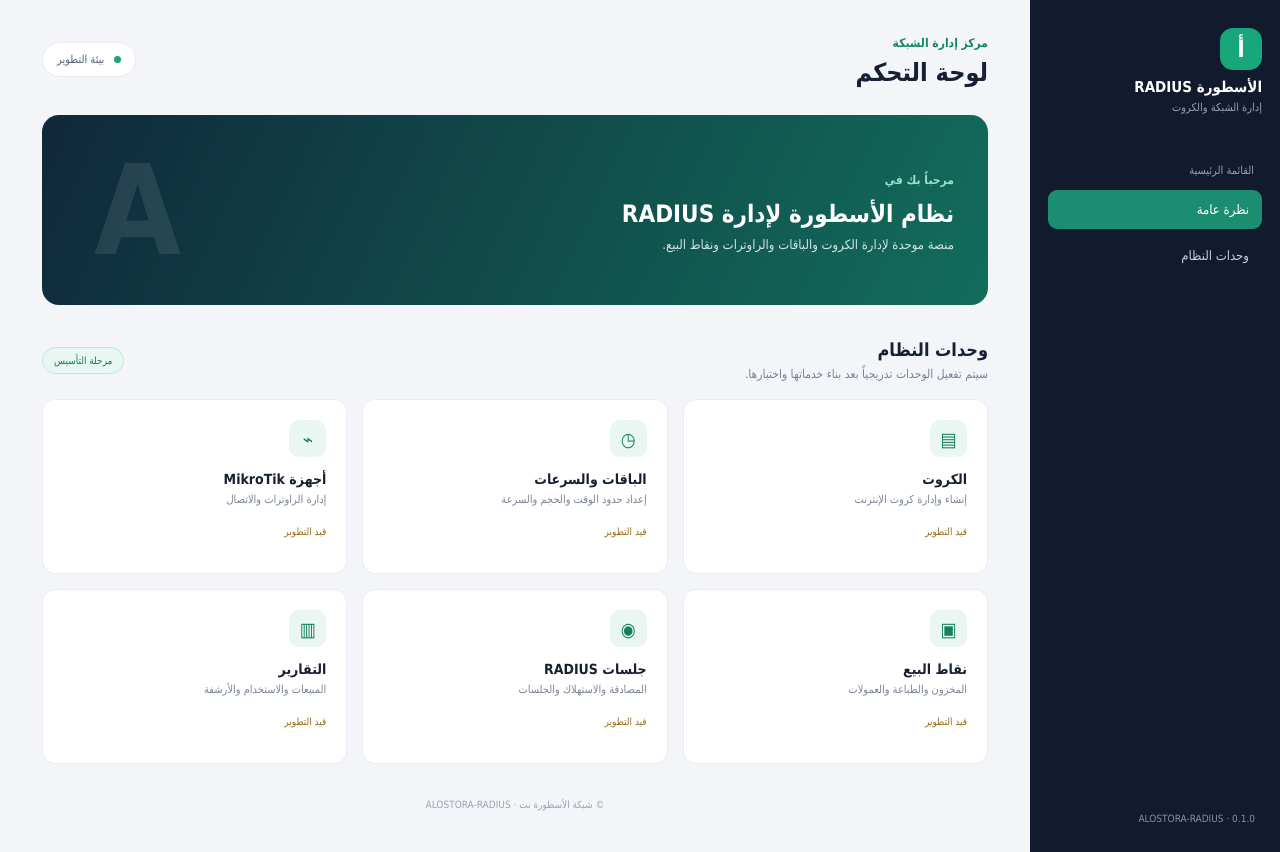
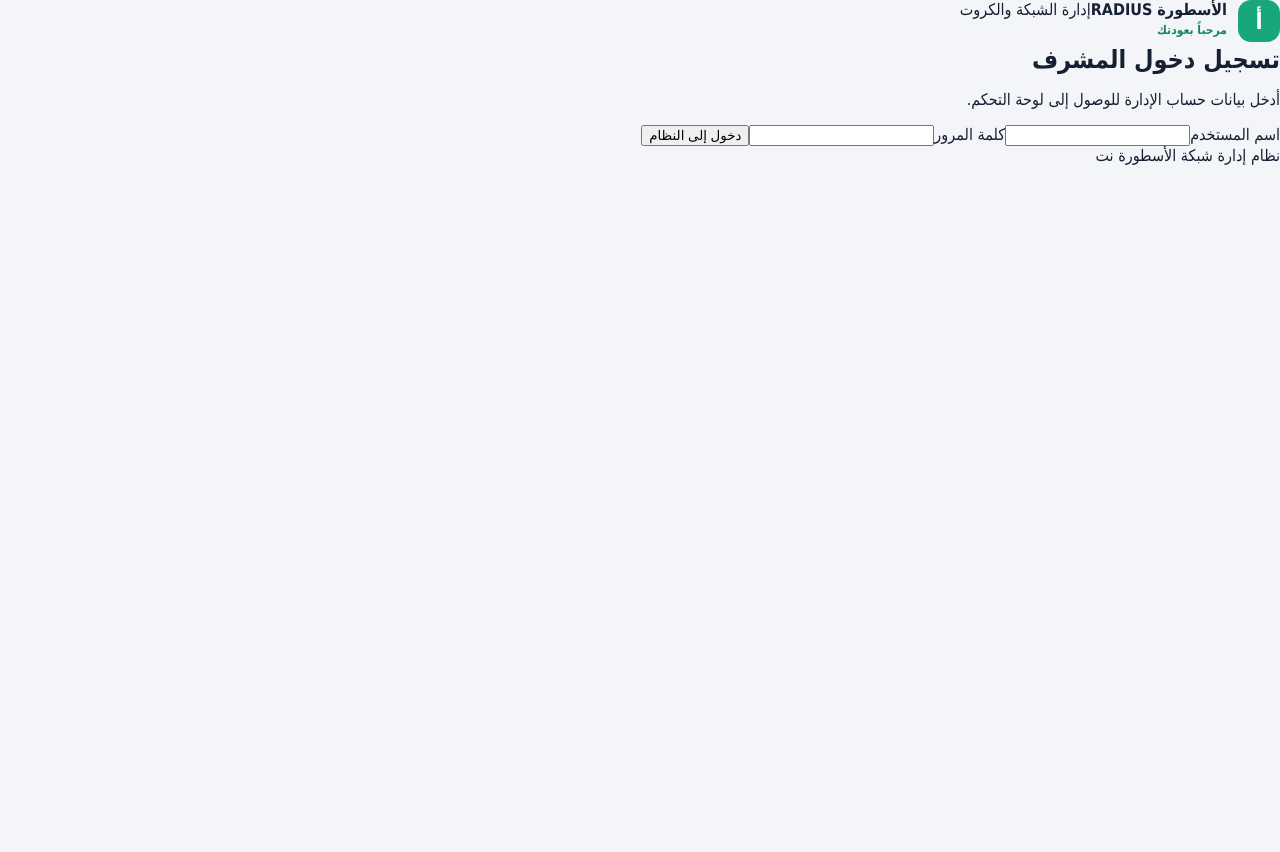
Before and after one commit to mogj637-sys/ALOSTORA-RADIUS, a React (Vite) app in the folder frontend/: page / in a window 1280 px wide. After the commit the page ends 800 px from the top, so only its background shows below. Built offline with nearby package versions, Linux system fonts and the light colour scheme.

Commit message:
feat: connect Arabic dashboard to administrator login API

```diff
--- a/frontend/src/App.tsx
+++ b/frontend/src/App.tsx
@@ -1,3 +1,14 @@
+import { FormEvent, useEffect, useState } from "react";
+
+const API_BASE = "http://localhost:8000";
+
+type CurrentUser = {
+  id: number;
+  username: string;
+  display_name: string;
+  roles: string[];
+};
+
 const modules = [
   { title: "الكروت", detail: "إنشاء وإدارة كروت الإنترنت", icon: "▤" },
   { title: "الباقات والسرعات", detail: "إعداد حدود الوقت والحجم والسرعة", icon: "◷" },
@@ -7,7 +18,68 @@ const modules = [
   { title: "التقارير", detail: "المبيعات والاستخدام والأرشفة", icon: "▥" },
 ];
 
-function App() {
+function LoginScreen({ onLogin }: { onLogin: (username: string, password: string) => Promise<void> }) {
+  const [username, setUsername] = useState("");
+  const [password, setPassword] = useState("");
+  const [busy, setBusy] = useState(false);
+  const [error, setError] = useState("");
+
+  async function submit(event: FormEvent<HTMLFormElement>) {
+    event.preventDefault();
+    setBusy(true);
+    setError("");
+    try {
+      await onLogin(username, password);
+    } catch (err) {
+      setError(err instanceof Error ? err.message : "تعذر تسجيل الدخول");
+    } finally {
+      setBusy(false);
+    }
+  }
+
+  return (
+    <main className="login-shell">
+      <section className="login-card">
+        <div className="login-brand">
+          <div className="brand-mark">أ</div>
+          <div>
+            <strong>الأسطورة RADIUS</strong>
+            <span>إدارة الشبكة والكروت</span>
+          </div>
+        </div>
+        <span className="eyebrow">مرحباً بعودتك</span>
+        <h1>تسجيل دخول المشرف</h1>
+        <p className="login-description">أدخل بيانات حساب الإدارة للوصول إلى لوحة التحكم.</p>
+        <form onSubmit={submit} className="login-form">
+          <label htmlFor="username">اسم المستخدم</label>
+          <input
+            id="username"
+            autoComplete="username"
+            value={username}
+            onChange={(event) => setUsername(event.target.value)}
+            required
+          />
+          <label htmlFor="password">كلمة المرور</label>
+          <input
+            id="password"
+            type="password"
+            autoComplete="current-password"
+            value={password}
+            onChange={(event) => setPassword(event.target.value)}
+            required
+          />
+          {error && <div className="login-error" role="alert">{error}</div>}
+          <button type="submit" disabled={busy}>
+            {busy ? "جارٍ التحقق..." : "دخول إلى النظام"}
+          </button>
+        </form>
+        <div className="login-foot">نظام إدارة شبكة الأسطورة نت</div>
+      </section>
+    </main>
+  );
+}
+
+function Dashboard({ user, onLogout }: { user: CurrentUser; onLogout: () => void }) {
   return (
     <main className="app-shell">
       <aside className="sidebar">
@@ -21,7 +93,7 @@ function App() {
           <a className="nav-item active" href="#overview">نظرة عامة</a>
           <a className="nav-item" href="#modules">وحدات النظام</a>
         </nav>
-        <div className="sidebar-foot">ALOSTORA-RADIUS · 0.1.0</div>
+        <div className="sidebar-foot">ALOSTORA-RADIUS · 0.3.0</div>
       </aside>
 
       <section className="workspace">
@@ -30,12 +102,16 @@ function App() {
             <span className="eyebrow">مركز إدارة الشبكة</span>
             <h1>لوحة التحكم</h1>
           </div>
-          <div className="environment"><span className="status-dot" /> بيئة التطوير</div>
+          <div className="topbar-actions">
+            <div className="environment"><span className="status-dot" /> بيئة التطوير</div>
+            <div className="user-chip">{user.display_name}</div>
+            <button className="logout-button" onClick={onLogout}>تسجيل الخروج</button>
+          </div>
         </header>
 
         <section className="welcome-card" id="overview">
           <div>
-            <span className="welcome-kicker">مرحباً بك في</span>
+            <span className="welcome-kicker">مرحباً بك، {user.display_name}</span>
             <h2>نظام الأسطورة لإدارة RADIUS</h2>
             <p>منصة موحدة لإدارة الكروت والباقات والراوترات ونقاط البيع.</p>
           </div>
@@ -67,4 +143,61 @@ function App() {
   );
 }
 
+function App() {
+  const [token, setToken] = useState<string | null>(null);
+  const [user, setUser] = useState<CurrentUser | null>(null);
+  const [checking, setChecking] = useState(false);
+
+  async function login(username: string, password: string) {
+    const response = await fetch(`${API_BASE}/api/v1/auth/login`, {
+      method: "POST",
+      headers: { "Content-Type": "application/json" },
+      body: JSON.stringify({ username, password }),
+    });
+    if (!response.ok) {
+      if (response.status === 401) throw new Error("اسم المستخدم أو كلمة المرور غير صحيحة");
+      throw new Error("تعذر الاتصال بالخادم. تحقق من تشغيل الخدمات.");
+    }
+    const data = await response.json();
+    setToken(data.access_token as string);
+  }
+
+  useEffect(() => {
+    if (!token) {
+      setUser(null);
+      return;
+    }
+    let active = true;
+    setChecking(true);
+    fetch(`${API_BASE}/api/v1/auth/me`, {
+      headers: { Authorization: `Bearer ${token}` },
+    })
+      .then(async (response) => {
+        if (!response.ok) throw new Error("انتهت جلسة الدخول");
+        return response.json();
+      })
+      .then((data: CurrentUser) => {
+        if (active) setUser(data);
+      })
+      .catch(() => {
+        if (active) {
+          setToken(null);
+          setUser(null);
+        }
+      })
+      .finally(() => {
+        if (active) setChecking(false);
+      });
+    return () => {
+      active = false;
+    };
+  }, [token]);
+
+  if (!token) return <LoginScreen onLogin={login} />;
+  if (checking || !user) {
+    return <main className="loading-screen">جارٍ تحميل لوحة التحكم...</main>;
+  }
+  return <Dashboard user={user} onLogout={() => { setToken(null); setUser(null); }} />;
+}
+
 export default App;
```
